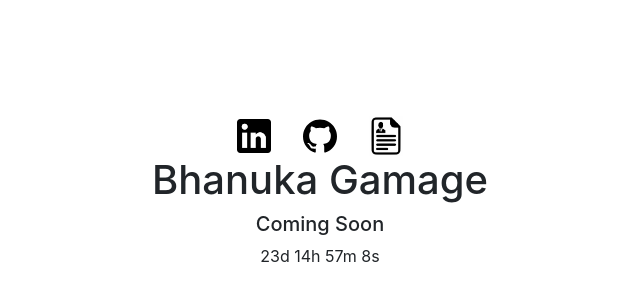
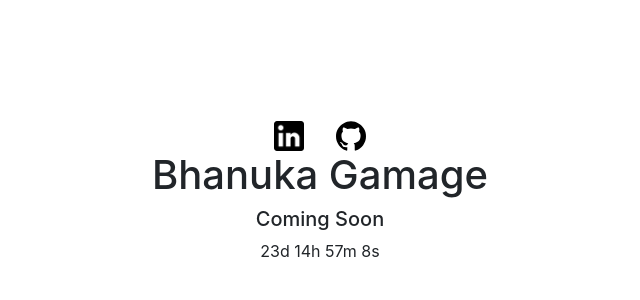
Before and after one commit to bhanukaManesha/bhanukagamage.com, an Angular app: page / in a window 1280 px wide. Shown: the part 200-500 px from the top of the page, without its empty margins (320-960 px from the left). Built offline with nearby package versions, Linux system fonts and the light colour scheme.

Commit message:
Removed the resume

```diff
--- a/src/app/home/home.component.html
+++ b/src/app/home/home.component.html
@@ -5,7 +5,7 @@
 
         <a class="p-3" href="https://www.linkedin.com/in/bhanuka-gamage-411897148/"><img src="./assets/linkedin.png" style="height: auto; width: 3%"></a>
         <a class="p-3" href="https://github.com/bhanukaManesha"><img src="./assets/github.svg" style="height: auto; width: 3%"></a>
-        <a class="p-3" href="https://www.dropbox.com/s/t30peda6ro83ubz/Bhanuka%20Gamage.pdf?dl=0"><img src="./assets/resume.png" style="height: auto; width: 3%"></a>
+        <!-- <a class="p-3" href="https://www.dropbox.com/s/t30peda6ro83ubz/Bhanuka%20Gamage.pdf?dl=0"><img src="./assets/resume.png" style="height: auto; width: 3%"></a> -->
 
 
       </div>
```
